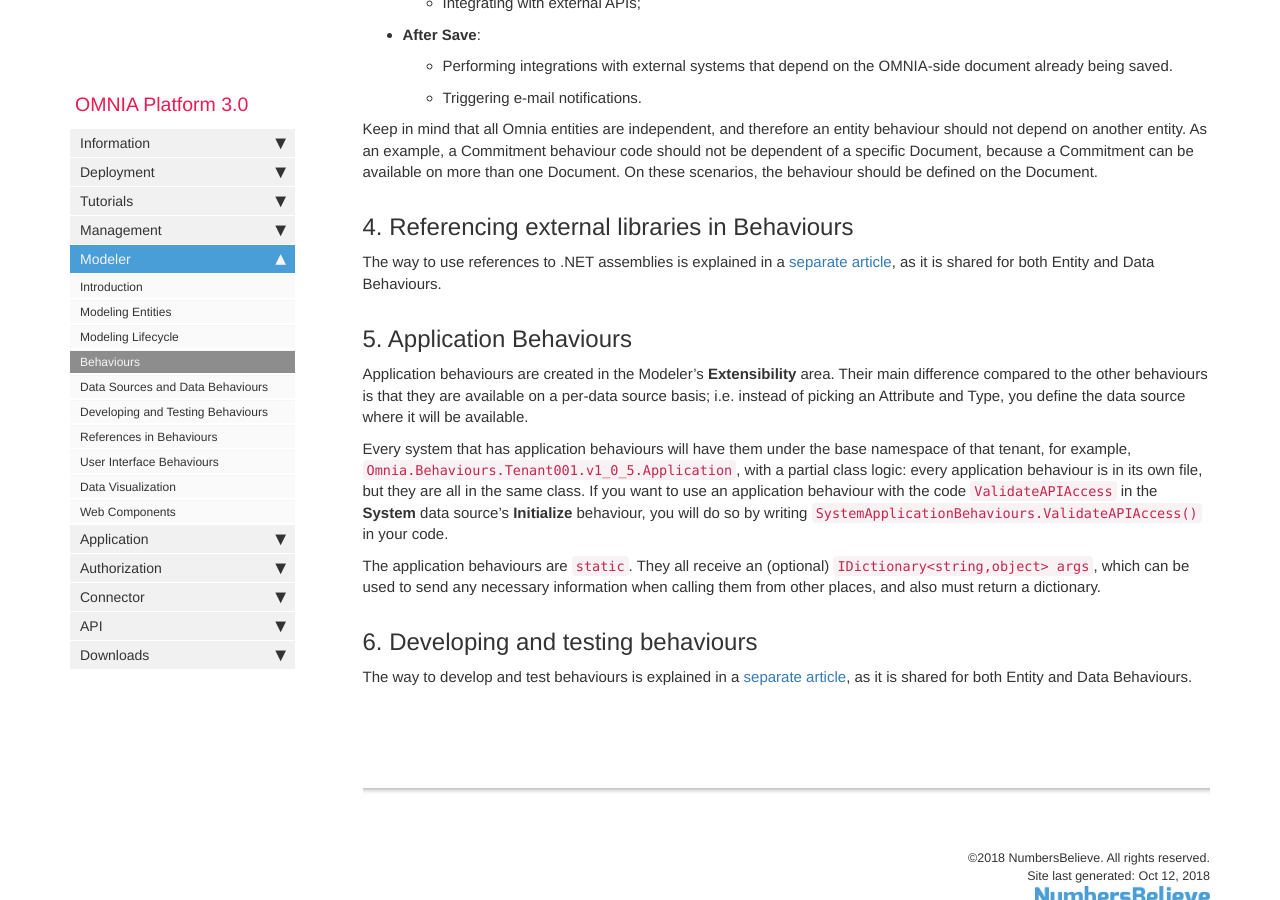
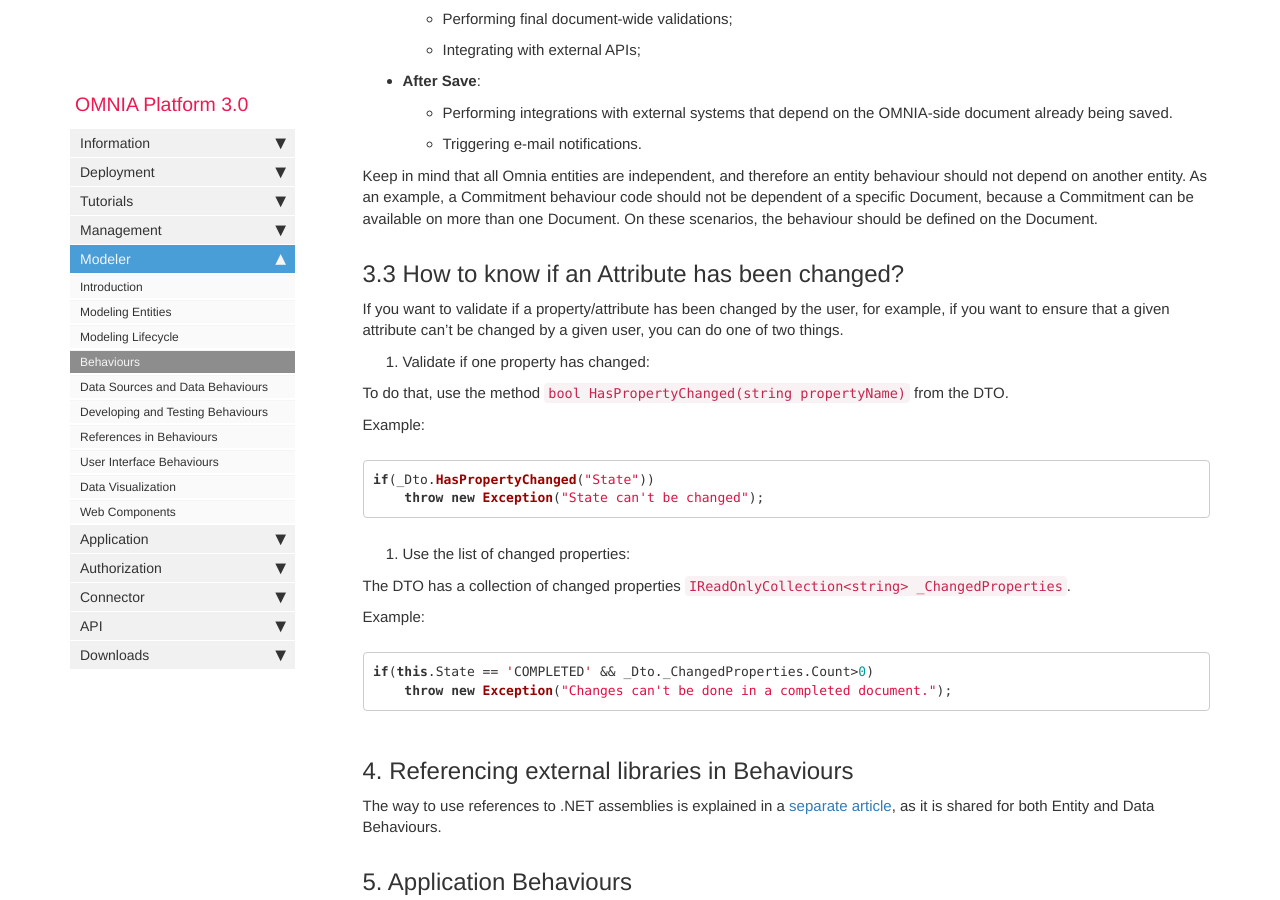
Before and after one commit to daniel8lopes/omnia3, a Jekyll site: the page built from docs/pages/omnia3/Modeler/omnia3_modeler_behaviours.md, in a window 1280 px wide and 900 px high, scrolled down 3902 px. Built offline with Jekyll 4.4.1, drawn with Linux system fonts in a browser that asks for light colours; nearby versions of some CDN libraries; comment, search, counter and statistics services are not loaded; some of the changed text lies outside the part shown.

Commit message:
Document how to validate if a property has been changed

````diff
--- a/docs/pages/omnia3/Modeler/omnia3_modeler_behaviours.md
+++ b/docs/pages/omnia3/Modeler/omnia3_modeler_behaviours.md
@@ -101,6 +101,33 @@ Here are some usage suggestions for each type of behaviour - though, of course,
  Keep in mind that all Omnia entities are independent, and therefore an entity behaviour should not depend on another entity.
  As an example, a Commitment behaviour code should not be dependent of a specific Document, because a Commitment can be available on more than one Document. On these scenarios, the behaviour should be defined on the Document.
 
+## 3.3 How to know if an Attribute has been changed?
+
+If you want to validate if a property/attribute has been changed by the user, for example, if you want to ensure that a given attribute can't be changed by a given user, you can do one of two things.
+
+  1. Validate if one property has changed:
+
+To do that, use the method `bool HasPropertyChanged(string propertyName)` from the DTO.
+
+Example:
+
+```c#
+if(_Dto.HasPropertyChanged("State"))
+    throw new Exception("State can't be changed");
+```
+
+  2. Use the list of changed properties:
+
+The DTO has a collection of changed properties `IReadOnlyCollection<string> _ChangedProperties`.
+
+Example:
+
+```c#
+if(this.State == 'COMPLETED' && _Dto._ChangedProperties.Count>0)
+    throw new Exception("Changes can't be done in a completed document.");
+```
+
+
 ## 4. Referencing external libraries in Behaviours
 
 The way to use references to .NET assemblies is explained in a [separate article](omnia3_modeler_references.html), as it is shared for both Entity and Data Behaviours.
````
